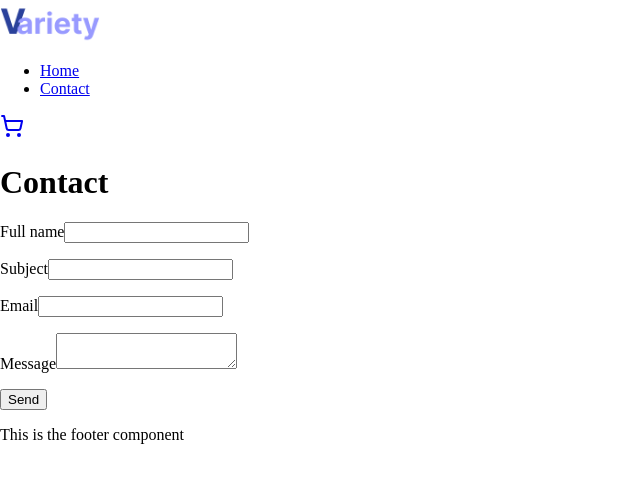
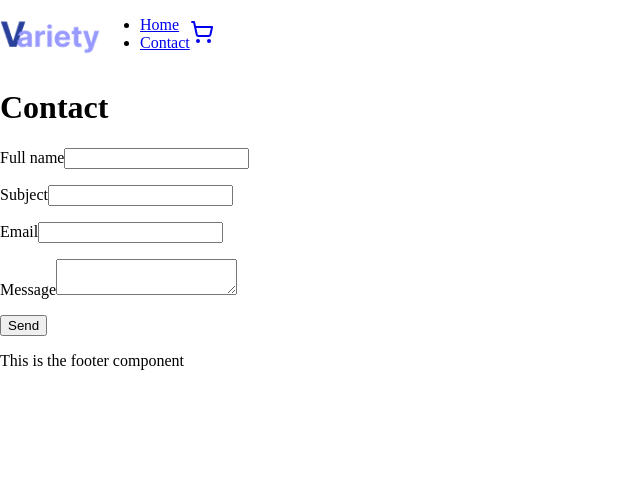
Before and after one commit to Inaelise/js-frameworks-ca, a React (Vite) app: page /contact in a window 1280 px wide. Shown: the top 482 px of the page, without its empty margins (0-640 px from the left). Built offline with nearby package versions, Linux system fonts and the light colour scheme; no server answers.

Commit message:
Add css module to header

```diff
--- a/src/components/Header.jsx
+++ b/src/components/Header.jsx
@@ -1,9 +1,10 @@
 import Nav from "./Nav";
 import CartIcon from "./CartIcon";
+import styles from "../css/Header.module.css";
 
 export default function Header() {
   return (
-    <header>
+    <header className={styles.header}>
       <img className="logo" src="/images/variety-logo.png" alt="Variety logo" />
       <Nav />
       <CartIcon />
--- /dev/null
+++ b/src/css/Header.module.css
@@ -0,0 +1,4 @@
+.header {
+  display: flex;
+  align-items: center;
+}
```
